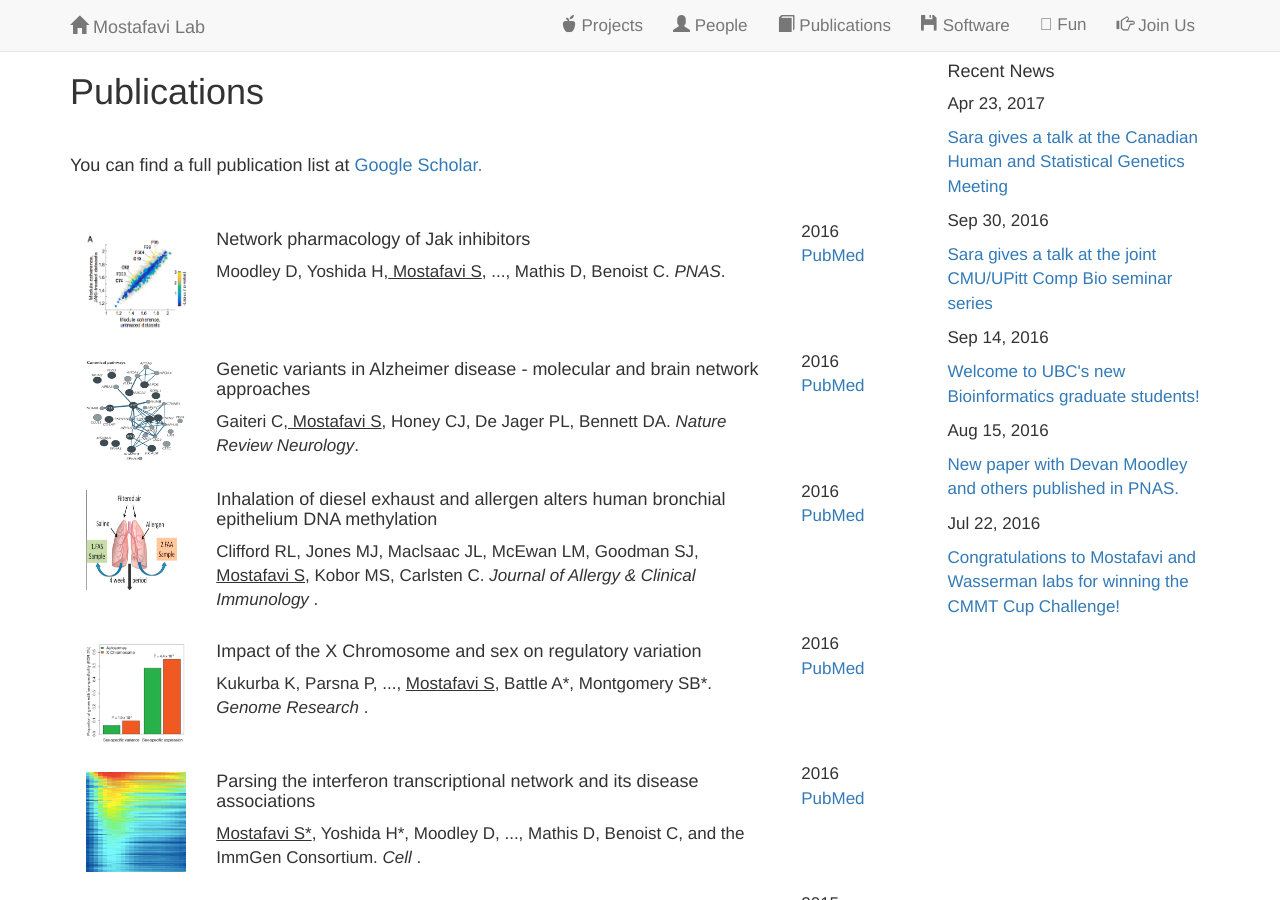
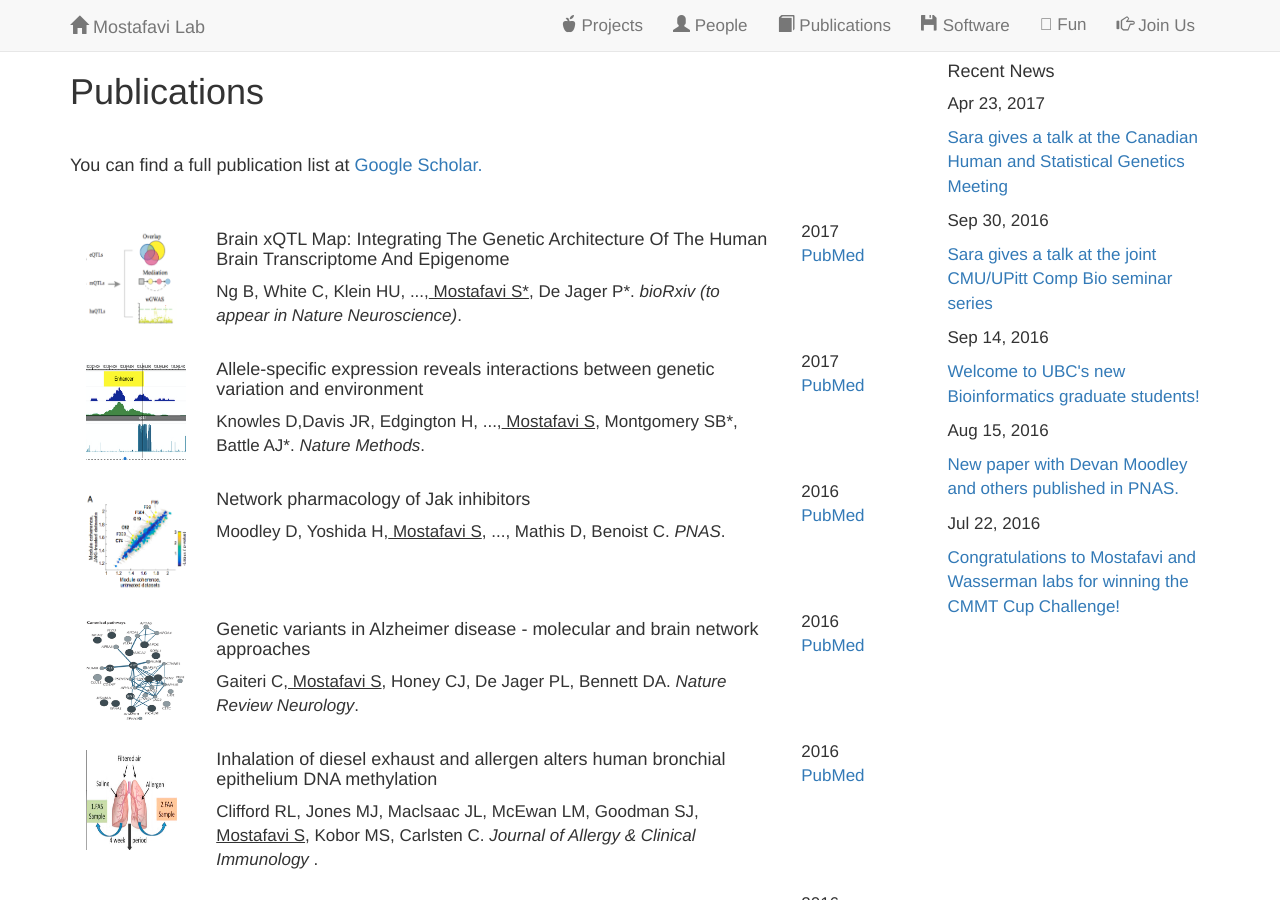
Before and after one commit to saramostafavi/saramostafavi.github.io, a Jekyll site: the page built from publications.html, in a window 1280 px wide and 900 px high. Built offline with Jekyll 4.4.1, drawn with Linux system fonts in a browser that asks for light colours; nearby versions of some CDN libraries; a style sheet for code colours, icons or effects is not loaded.

Commit message:
pub updates

```diff
--- a/_data/publications.yml
+++ b/_data/publications.yml
@@ -1,4 +1,27 @@
 ---
+- title: >
+    Brain xQTL Map: Integrating The Genetic Architecture Of The Human Brain Transcriptome And Epigenome
+  author: >
+    Ng B, White C, Klein HU, ...,<u> Mostafavi S*</u>, De Jager P*. <I>bioRxiv (to appear in Nature Neuroscience)</I>.
+  image: ../images/xQTL.png
+  year: 2017
+  repo:
+    name: PubMed
+    url: http://www.biorxiv.org/content/early/2017/05/27/142927
+
+
+
+- title: >
+    Allele-specific expression reveals interactions between genetic variation and environment
+  author: >
+    Knowles D,Davis JR, Edgington H, ...,<u> Mostafavi S</u>, Montgomery SB*, Battle AJ*. <I>Nature Methods</I>.
+  image: ../images/EAGLE.png
+  year: 2017
+  repo:
+    name: PubMed
+    url: https://www.ncbi.nlm.nih.gov/pubmed/28530654
+
+
 - title: >
     Network pharmacology of Jak inhibitors
   author: >
```
Also changed, not shown: images/EAGLE.png (added), images/xQTL.png (added), 2 other files.
